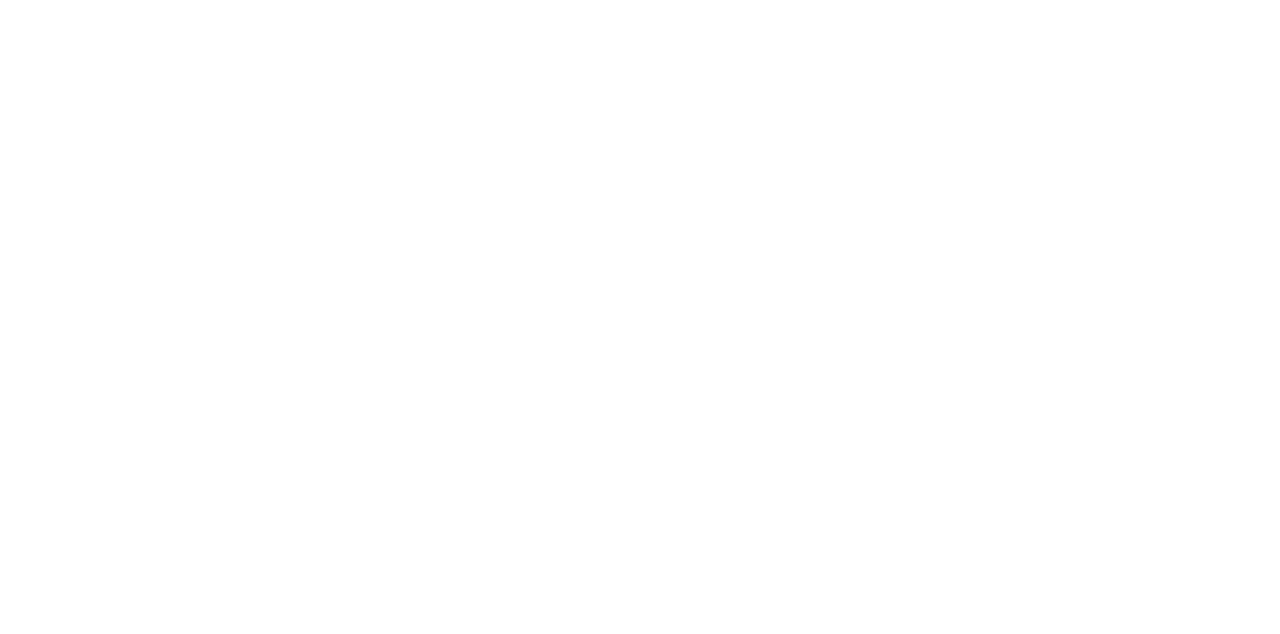
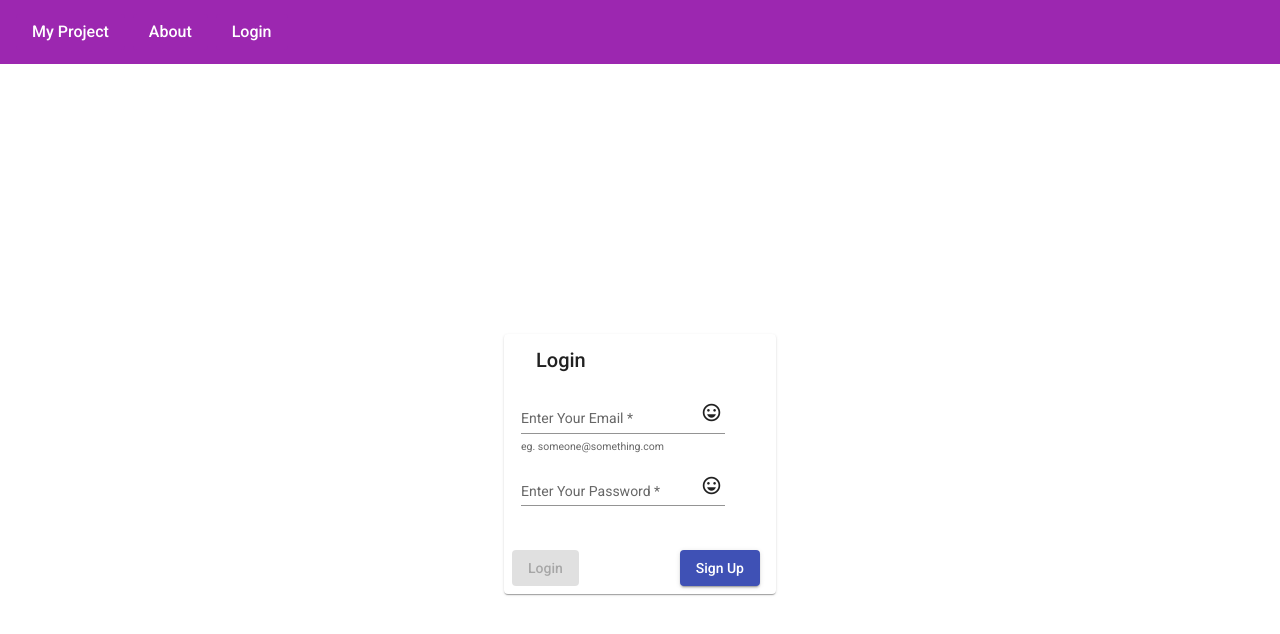
Before and after one commit to ug2454/MyProject, an Angular app: page /login in a window 1280 px wide. Shown: the top 634 px of the page. Built offline with nearby package versions, Linux system fonts and the light colour scheme.

Commit message:
made api for login

```diff
--- a/src/app/app.module.ts
+++ b/src/app/app.module.ts
@@ -17,7 +17,6 @@ import {MatDialogModule} from '@angular/material/dialog';
 import { FormsModule } from '@angular/forms';
 import {MatInputModule} from '@angular/material/input';
 import {MatDividerModule} from '@angular/material/divider';
-import {MatSnackBar} from '@angular/material/snack-bar';
 
 import { FlexLayoutModule } from '@angular/flex-layout';
 import { HttpClientModule } from '@angular/common/http';
@@ -47,7 +46,6 @@ import { HttpClientModule } from '@angular/common/http';
     FlexLayoutModule,
     HttpClientModule,
     MatDividerModule,
-    MatSnackBar,
   ],
   entryComponents:[LoginComponent],
   providers: [],
--- a/src/app/dataservice.service.ts
+++ b/src/app/dataservice.service.ts
@@ -5,10 +5,14 @@ import { HttpClient } from '@angular/common/http';
   providedIn: 'root'
 })
 export class DataserviceService {
-
+  url:any="http://127.0.0.1:5000";
   constructor(private httpClient: HttpClient) { }
 
-  sendData(data):any{
-    return this.httpClient.post("http://127.0.0.1:5000/sendData",data,{responseType:'json'});
+  register(data):any{
+    return this.httpClient.post(this.url+"/register",data,{responseType:'json'});
   }
+  login(data:any){
+    return this.httpClient.post(this.url+"/login",data,{responseType:'json'});
+  }
+
 }
--- a/src/app/login/login.component.html
+++ b/src/app/login/login.component.html
@@ -1,17 +1,18 @@
 <header></header>
 <div class="main-div">
-    <mat-card  class ="main-card"  style="width:15rem;">
+    <form #loginForm="ngForm" (ngSubmit)="login(loginForm)">
+        <mat-card class="main-card" style="width:15rem;">
             <mat-card-header class="mat-header-title">
-            <mat-card-title >Login</mat-card-title>
+                <mat-card-title>Login</mat-card-title>
             </mat-card-header>
             <mat-card-content>
-            <form class="example-form">
+
                     <table class="example-full-width" cellspacing="0">
                         <tr>
                             <td>
                                 <mat-form-field appearance="standard">
                                     <mat-label class="label-first-name">Enter Your Email</mat-label>
-                                <input type="email" matInput placeholder="Email">
+                                    <input id="loginemail" name="email1" type="email" matInput placeholder="Email" ngModel required>
                                     <mat-icon matSuffix>sentiment_very_satisfied</mat-icon>
                                     <mat-hint>eg. someone@something.com</mat-hint>
                                 </mat-form-field>
@@ -23,18 +24,20 @@
 
                                 <mat-form-field appearance="standard">
                                     <mat-label>Enter Your Password</mat-label>
-                                <input type="password" required matInput placeholder="Password">
+                                    <input id="loginpassword" name="password1" type="password"  matInput placeholder="Password" ngModel required>
                                     <mat-icon matSuffix>sentiment_very_satisfied</mat-icon>
 
                                 </mat-form-field>
                             </td>
                         </tr>
                     </table>
-            </form>
+
             </mat-card-content>
             <mat-card-actions>
-            <button class="button-background" mat-raised-button (click)="login()" color="primary">Login</button>
-            <button class="button-background1" mat-raised-button (click)="openDialog()" color="primary">Sign Up</button>
+                <button class="button-background"  mat-raised-button [disabled]="!loginForm.valid" color="primary">Login</button>
+                <button class="button-background1" mat-raised-button (click)="openDialog()" color="primary">Sign
+                    Up</button>
             </mat-card-actions>
         </mat-card>
+    </form>
 </div>
--- a/src/app/login/login.component.ts
+++ b/src/app/login/login.component.ts
@@ -1,6 +1,7 @@
 import { Component, OnInit } from '@angular/core';
 import {MatDialog} from '@angular/material/dialog';
 import { SignupComponent } from '../signup/signup.component';
+import { DataserviceService } from '../dataservice.service';
 
 @Component({
   selector: 'login',
@@ -10,12 +11,19 @@ import { SignupComponent } from '../signup/signup.component';
 export class LoginComponent {
 
 
-  constructor(public dialog:MatDialog) { }
+  constructor(public dataService:DataserviceService, public dialog:MatDialog) { }
 
-  public login(){
-
+  public login(form){
+      console.log(form.value);
+      this.dataService.login(form.value).subscribe(data=>{
+        console.log("SUCCESSFULLY CONNECTED TO SERVER");
+      console.log(data);
+      window.alert("Login Successfull");
+      });
   }
  public openDialog(){
+  //  e.preventDefault();
+   console.log("open dialog")
   let dialogRef = this.dialog.open(SignupComponent, {
     height: '400px',
     width: '600px',
--- a/src/app/signup/signup.component.html
+++ b/src/app/signup/signup.component.html
@@ -6,7 +6,8 @@
             <td>
                 <mat-form-field appearance="standard">
                     <mat-label>Enter Your First Name</mat-label>
-                    <input id="registerFirstName" name="firstName" matInput placeholder="First Name" ngModel required type="text">
+                    <input id="registerFirstName" name="firstName" matInput placeholder="First Name" ngModel required
+                        type="text">
                     <mat-icon matSuffix>sentiment_very_satisfied</mat-icon>
                     <mat-hint>eg. Uday</mat-hint>
                 </mat-form-field>
@@ -15,7 +16,8 @@
             <td>
                 <mat-form-field style="text-align: left;" appearance="standard">
                     <mat-label>Enter Your Last Name</mat-label>
-                    <input id="registerLastName" name="lastName" matInput placeholder="Last Name" ngModel required type="text">
+                    <input id="registerLastName" name="lastName" matInput placeholder="Last Name" ngModel required
+                        type="text">
                     <mat-icon matSuffix>sentiment_very_satisfied</mat-icon>
                     <mat-hint>eg. Garg</mat-hint>
                 </mat-form-field>
@@ -35,17 +37,21 @@
             <td>
                 <mat-form-field style="text-align: left;" appearance="standard">
                     <mat-label>Enter Your Password</mat-label>
-                    <input id="registerPassword" name="password" type="password" matInput placeholder="Password" ngModel required>
+                    <input id="registerPassword" name="password" type="password" matInput placeholder="Password" ngModel
+                        required>
                     <mat-icon matSuffix>sentiment_very_satisfied</mat-icon>
                 </mat-form-field>
             </td>
         </tr>
     </table>
 
+    <div *ngIf="showMsg">
+        <p><strong> Registration Successfull!!!</strong>
+        </p>
+    </div>
 
-
-<div mat-dialog-actions>
-    <button mat-raised-button color="primary" (onClick)="openSnackBar()" [disabled]="!signupForm.valid">Register</button>
-    <button mat-raised-button color="primary" matDialogClose>Cancel</button>
-</div>
+    <div mat-dialog-actions>
+        <button mat-raised-button color="primary" [disabled]="!signupForm.valid">Register</button>
+        <button mat-raised-button color="primary" matDialogClose>Cancel</button>
+    </div>
 </form>
--- a/src/app/signup/signup.component.ts
+++ b/src/app/signup/signup.component.ts
@@ -1,7 +1,6 @@
 import { Component, OnInit, Inject } from '@angular/core';
 import { MatDialogRef, MatDialogModule, MAT_DIALOG_DATA } from '@angular/material/dialog';
 import { DataserviceService } from '../dataservice.service';
-import {MatSnackBar} from '@angular/material/snack-bar';
 
 @Component({
   selector: 'signup',
@@ -10,19 +9,29 @@ import {MatSnackBar} from '@angular/material/snack-bar';
 })
 export class SignupComponent implements OnInit {
 
-  constructor(private service:DataserviceService,private dialogRef:MatDialogRef<SignupComponent>,@Inject(MAT_DIALOG_DATA)public data:any,private snackBar:MatSnackBar) { }
+  constructor(private service: DataserviceService, private dialogRef: MatDialogRef<SignupComponent>, @Inject(MAT_DIALOG_DATA) public data: any) { }
+
+
+  showMsg: boolean = false;
 
   ngOnInit(): void {
   }
-  onClose(){
+
+  onClose() {
     this.dialogRef.close();
   }
-  register(form){
+
+
+
+  register(form) {
     console.log(form.value);
-    var formData=this.service.sendData(form.value).subscribe(data=>{
+    var formData = this.service.register(form.value).subscribe(data => {
+
       console.log("SUCCESSFULLY CONNECTED TO SERVER");
       console.log(data);
+      window.alert("Registration Successfull");
     });
+
     console.log(formData);
     this.dialogRef.close();
 
```
Also changed, not shown: 1 other file (tests, documents, lock files or other folders). Lines whose indentation alone changed are shown as unchanged.
